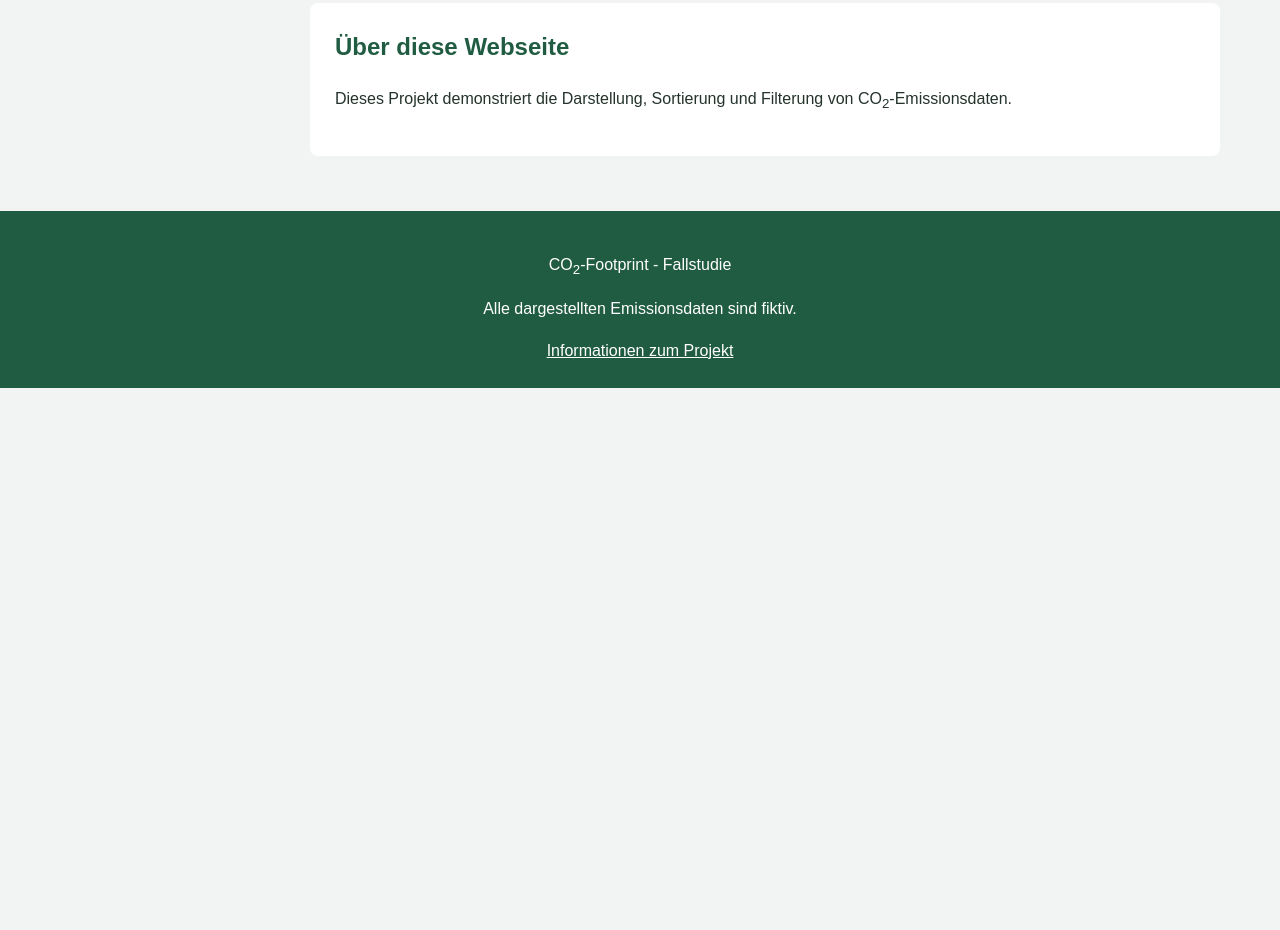
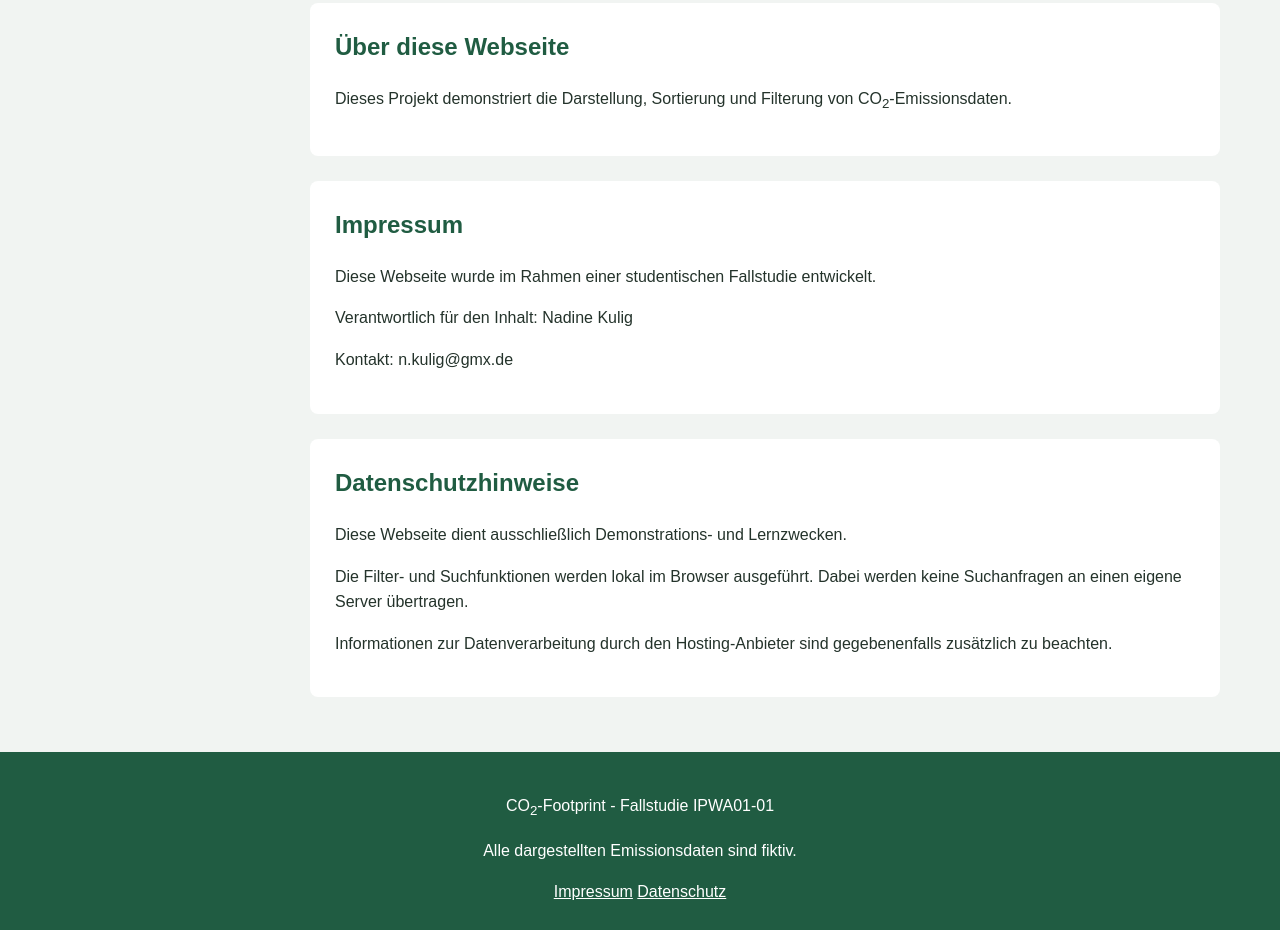
Before and after one commit to nadinekulig/Programmierung-von-Webanwendungsoberfl-chen, a plain HTML site: page index.html in a window 1280 px wide. Shown: the part 1065-1995 px from the top of the page. Before the commit the page ends 1453 px from the top, so only its background shows below. Drawn offline with Linux system fonts and the light colour scheme.

Commit message:
Impressum und Datenschutzhinweise ergänzt

```diff
--- a/index.html
+++ b/index.html
@@ -122,15 +122,59 @@
                 </p>
             </section>
 
+            <!-- Impressum -->
+            <section id="impressum">
+                <h2> Impressum </h2>
+                <p>
+                    Diese Webseite wurde im Rahmen einer
+                    studentischen Fallstudie entwickelt.
+                </p>
+
+                <p>
+                    Verantwortlich für den Inhalt:
+                    Nadine Kulig
+                </p>
+
+                <p>
+                    Kontakt: n.kulig@gmx.de
+                </p>
+            </section>
+
+            <!-- Datenschutz -->
+            <section id="datenschutz">
+                <h2> Datenschutzhinweise</h2>
+
+                <p>
+                    Diese Webseite dient ausschließlich
+                    Demonstrations- und Lernzwecken.
+                </p>
+
+                <p>
+                    Die Filter- und Suchfunktionen werden
+                    lokal im Browser ausgeführt.
+                    Dabei werden keine Suchanfragen
+                    an einen eigene Server übertragen.
+                </p>
+
+                <p>
+                    Informationen zur Datenverarbeitung
+                    durch den Hosting-Anbieter sind
+                    gegebenenfalls zusätzlich zu beachten.
+                </p>
+            </section>
+
           </main>
     </div>
 
     <!-- Fußbereich -->
     <footer>
-        <p>CO<sub>2</sub>-Footprint - Fallstudie</p>
+        <p>CO<sub>2</sub>-Footprint - Fallstudie IPWA01-01</p>
+
         <p>Alle dargestellten Emissionsdaten sind fiktiv.</p>
+
         <nav aria-label="Rechtliche Hinweise">
-            <a href="#informationen">Informationen zum Projekt</a>
+            <a href="#impressum">Impressum</a>
+            <a href="#datenschutz">Datenschutz</a>
         </nav>
     </footer>
 
```
Also changed, not shown: js/script.js (line endings or trailing spaces).
